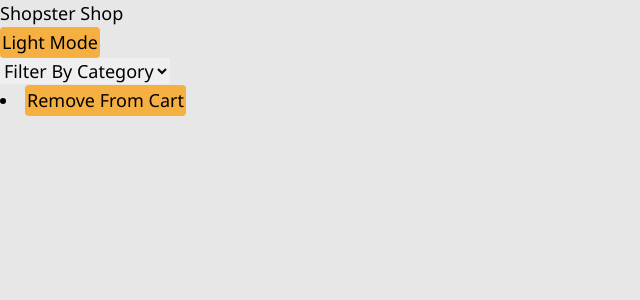
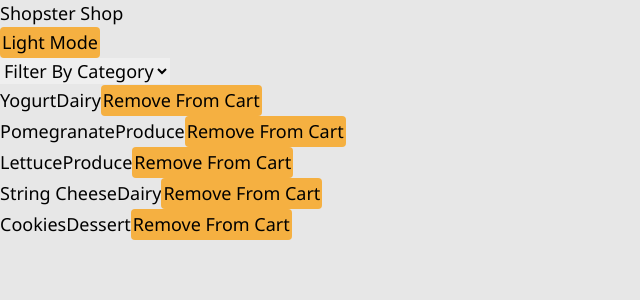
Before and after one commit to danmaraba/grocery-list-app, a React (Vite) app in the folder Grocery-list-app/: page / in a window 1280 px wide. Shown: the top 300 px of the page, without its empty margins (0-640 px from the left). Built offline with nearby package versions, Linux system fonts and the light colour scheme.

Commit message:
add an onchange event

```diff
--- a/Grocery-list-app/src/components/ShoppingList.jsx
+++ b/Grocery-list-app/src/components/ShoppingList.jsx
@@ -1,24 +1,52 @@
 import React, { useState } from "react";
 import Item from "./Item";
+import items from "../data/item";
 
 function ShoppingList() {
-  const [SelectedCategory, SetSelectedCategory] = useState("All");
-  function handleFilter(e) {
-    SetSelectedCategory(e.target.value);
+  // initialize usestate and assign items data
+  const [shoppings, setShoppings] = useState(items);
+  const [filterBy, setFilterBy] = useState("All");
+  // console.log(shopping);
+
+  // update the <select> element to set the filterBy variable when its value is changed
+  function handleFilterChange(e) {
+    setFilterBy(e.target.value);
   }
+
+  // filter by category
+  const itemsToDisplay = shoppings.filter((shopping) => {
+    if (filterBy === "All") {
+      return true;
+    } else {
+      return shopping.category === filterBy;
+    }
+  });
+
+  // display items data
+  // const displayItems = itemsToDisplay.map((item) => (
+  //   <li >
+
+  //   </li>
+  // ));
   return (
-    <div className="flex text-2xl rounded-md">
+    <div className="text-2xl rounded-md">
       <select
         name="filter"
-        className="bg-[#3498DB] w-[100%] my-4"
-        onChange={handleFilter}
+        className="bg-[#3498DB] w-[100%] h-16 ml-1 text-sm"
+        onChange={handleFilterChange}
       >
         <option value="All">Filter By Category</option>
         <option value="Dairy">Dairy</option>
         <option value="Produce">Produce</option>
         <option value="Dessert">Dessert</option>
       </select>
-      <Item />
+      <ul>
+        <li className="mt-18 grid gap-8">
+        {itemsToDisplay.map((item) => (
+        <Item key={item.key} name={item.name}category={item.category}/>
+        ))}
+        </li>
+      </ul>
     </div>
   );
 }
```
